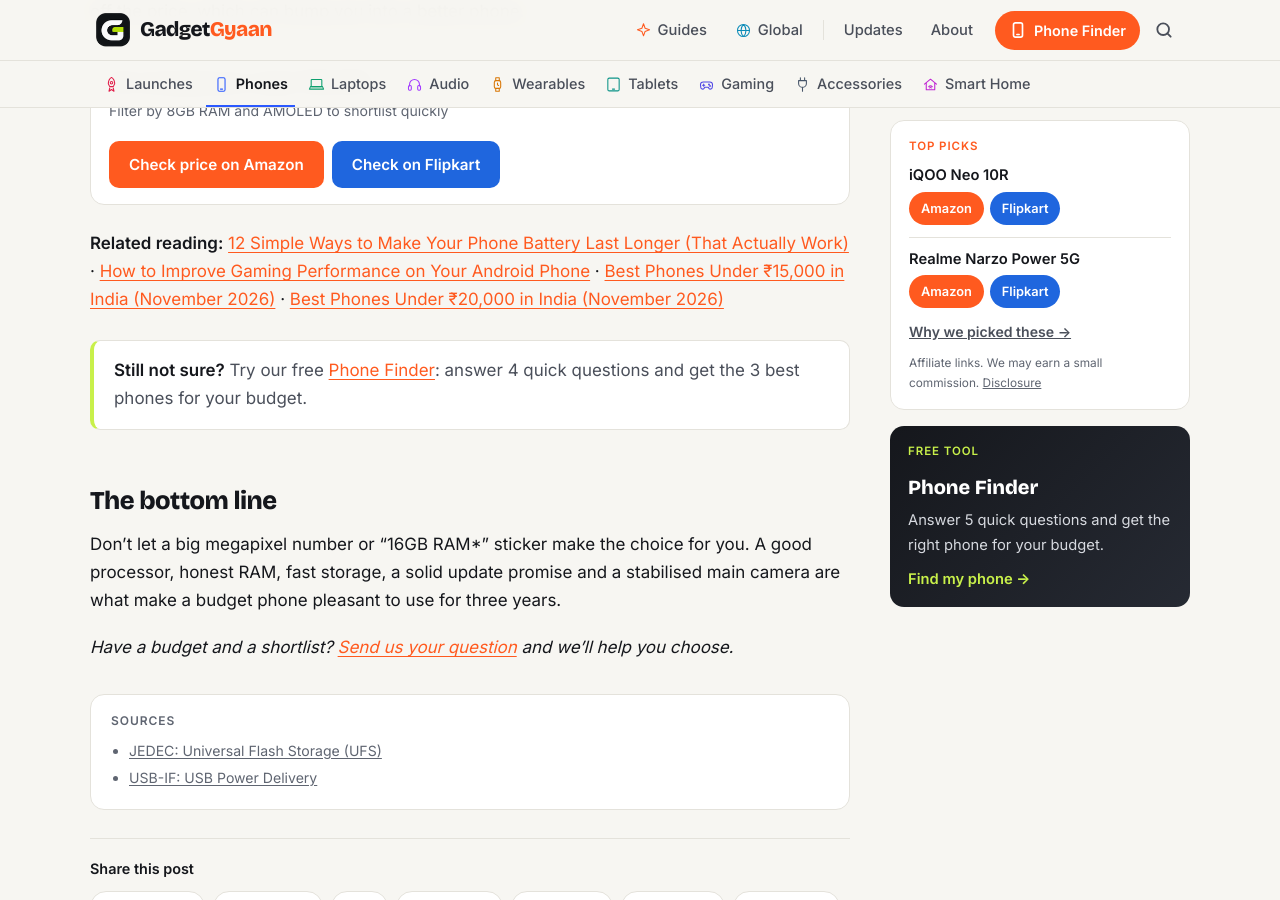
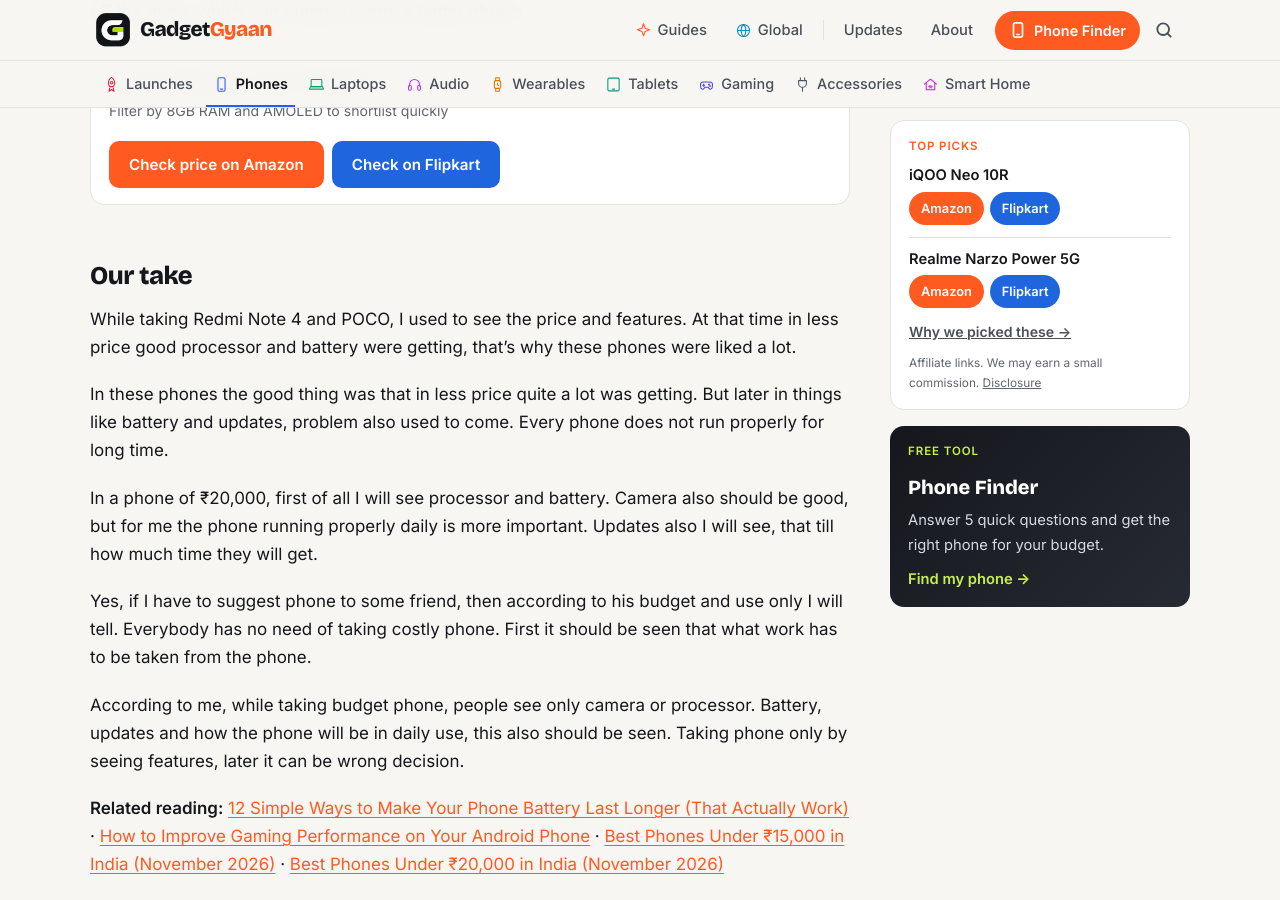
Before and after one commit to kiteksood167/kiteksood167.github.io, a Jekyll site: the page built from _posts/2026-10-20-how-to-choose-a-smartphone-under-20000.md, in a window 1280 px wide and 900 px high, scrolled down 4686 px. Built offline with Jekyll 4.4.1, drawn with Linux system fonts in a browser that asks for light colours; comment, search, counter and statistics services are not loaded; some of the changed text lies outside the part shown.

Commit message:
Choosing a phone under ₹20,000: add owner's Our take
Co-Authored-By: Claude Opus 5.5 <noreply@anthropic.com>
Claude-Session: https://claude.ai/code/session_01WQRPmSxMwztgHXfstCGpBN

```diff
--- a/_posts/2026-10-20-how-to-choose-a-smartphone-under-20000.md
+++ b/_posts/2026-10-20-how-to-choose-a-smartphone-under-20000.md
@@ -89,6 +90,18 @@ Also watch for **bank offers** and **exchange offers** during sales. These often
 
 {% include buy.html name="5G smartphones under ₹20,000" query="5G smartphone under 20000" note="Filter by 8GB RAM and AMOLED to shortlist quickly" %}
 
+## Our take
+
+While taking Redmi Note 4 and POCO, I used to see the price and features. At that time in less price good processor and battery were getting, that's why these phones were liked a lot.
+
+In these phones the good thing was that in less price quite a lot was getting. But later in things like battery and updates, problem also used to come. Every phone does not run properly for long time.
+
+In a phone of ₹20,000, first of all I will see processor and battery. Camera also should be good, but for me the phone running properly daily is more important. Updates also I will see, that till how much time they will get.
+
+Yes, if I have to suggest phone to some friend, then according to his budget and use only I will tell. Everybody has no need of taking costly phone. First it should be seen that what work has to be taken from the phone.
+
+According to me, while taking budget phone, people see only camera or processor. Battery, updates and how the phone will be in daily use, this also should be seen. Taking phone only by seeing features, later it can be wrong decision.
+
 **Related reading:** [12 Simple Ways to Make Your Phone Battery Last Longer (That Actually Work)](/make-phone-battery-last-longer/) · [How to Improve Gaming Performance on Your Android Phone](/improve-gaming-performance-android-phone/) · [Best Phones Under ₹15,000 in India (November 2026)](/best-phones-under-15000-india/) · [Best Phones Under ₹20,000 in India (November 2026)](/best-phones-under-20000-india/)
 
 > **Still not sure?** Try our free [Phone Finder](/phone-finder/): answer 4 quick questions and get the 3 best phones for your budget.
```
Also changed, not shown: other parts of _posts/2026-10-20-how-to-choose-a-smartphone-under-20000.md (+1 -0 lines).
